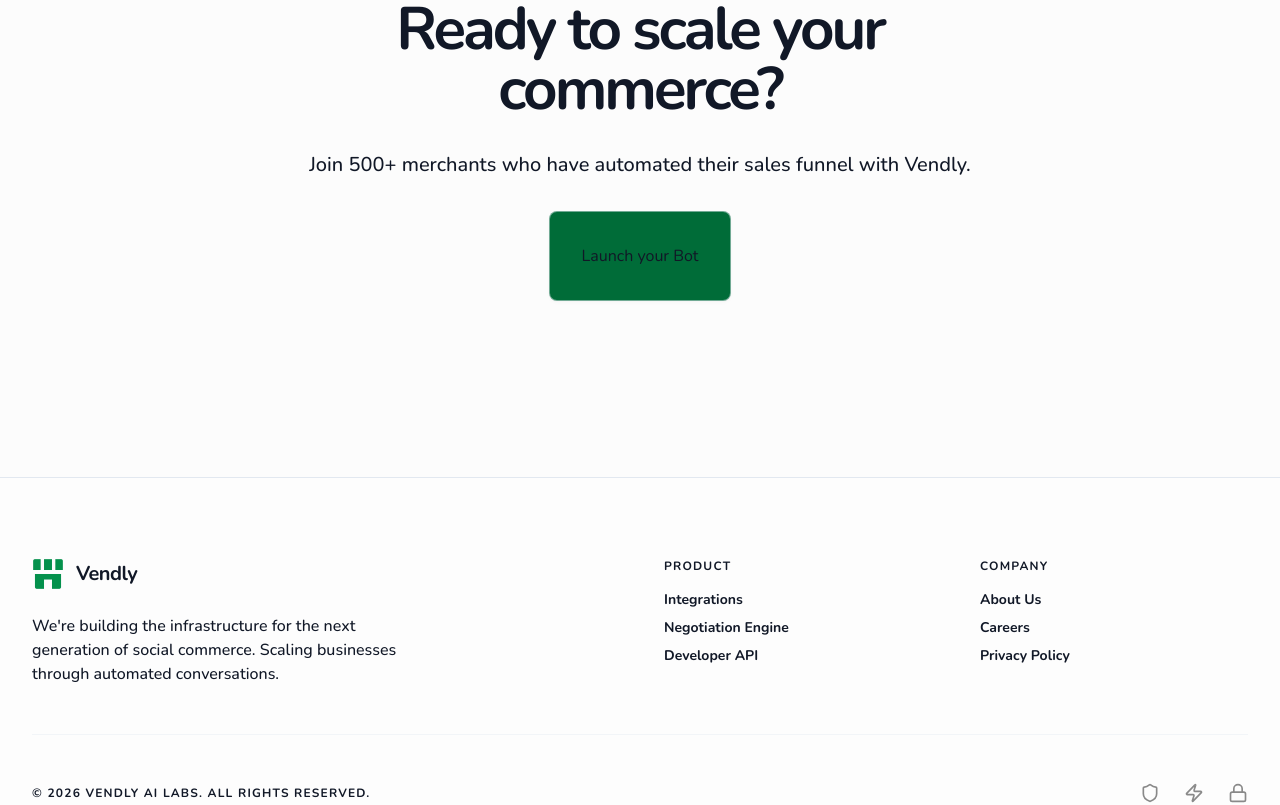
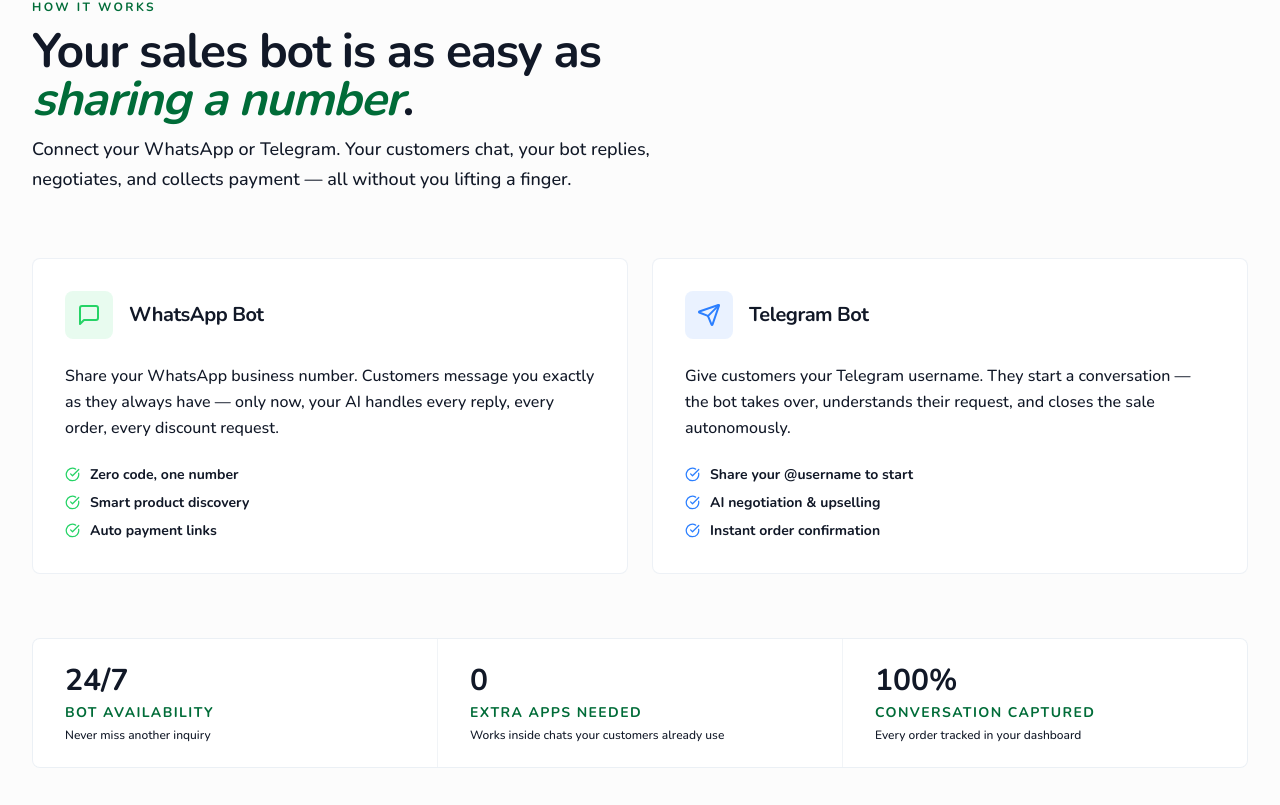
Before and after one commit to baqx/vendly, a Next.js app in the folder vendly-web/: page / in a window 1280 px wide. Shown: the part 1658-2463 px from the top of the page. Built offline with nearby package versions, Linux system fonts and the light colour scheme; no server answers.

Commit message:
cleaned up more parts of the frontend

```diff
--- a/vendly-web/app/page.tsx
+++ b/vendly-web/app/page.tsx
@@ -8,7 +8,10 @@
   BarChart3,
   Sparkles,
   CheckCircle2,
-  Lock as LucideLock
+  Lock as LucideLock,
+  MessageSquare,
+  Send,
+  CheckCircle
 } from "lucide-react";
 import { ThemeToggle } from "@/components/theme-toggle";
 
@@ -133,6 +136,87 @@
           </div>
         </section>
 
+        {/* Bot Channels Section */}
+        <section id="solutions" className="py-24 px-8 bg-background">
+          <div className="max-w-7xl mx-auto">
+            {/* Section header */}
+            <div className="max-w-2xl mb-16 space-y-3">
+              <p className="text-xs font-black uppercase tracking-[0.2em] text-primary">How It Works</p>
+              <h2 className="text-4xl md:text-5xl font-black tracking-tight">
+                Your sales bot is as easy as{" "}
+                <span className="text-primary italic">sharing a number</span>.
+              </h2>
+              <p className="text-lg text-muted-foreground font-medium leading-relaxed">
+                Connect your WhatsApp or Telegram. Your customers chat, your bot replies, negotiates, and collects payment — all without you lifting a finger.
+              </p>
+            </div>
+
+            {/* Two channel cards */}
+            <div className="grid grid-cols-1 md:grid-cols-2 gap-6 mb-16">
+              {/* WhatsApp Card */}
+              <div className="group rounded-[8px] border border-border/60 bg-card p-8 space-y-6 hover:border-[#25D366]/40 transition-colors">
+                <div className="flex items-center gap-4">
+                  <div className="w-12 h-12 rounded-[8px] bg-[#25D366]/10 flex items-center justify-center">
+                    <MessageSquare size={24} className="text-[#25D366]" />
+                  </div>
+                  <div>
+                    <h3 className="text-xl font-black tracking-tight">WhatsApp Bot</h3>
+                    </div>
+                </div>
+                <p className="text-muted-foreground font-medium leading-relaxed">
+                  Share your WhatsApp business number. Customers message you exactly as they always have — only now, your AI handles every reply, every order, every discount request.
+                </p>
+                <ul className="space-y-2">
+                  {["Zero code, one number", "Smart product discovery", "Auto payment links"].map(item => (
+                    <li key={item} className="flex items-center gap-2.5 text-sm font-bold">
+                      <CheckCircle size={15} className="text-[#25D366] shrink-0" />
+                      {item}
+                    </li>
+                  ))}
+                </ul>
+              </div>
+
+              {/* Telegram Card */}
+              <div className="group rounded-[8px] border border-border/60 bg-card p-8 space-y-6 hover:border-blue-500/40 transition-colors">
+                <div className="flex items-center gap-4">
+                  <div className="w-12 h-12 rounded-[8px] bg-blue-500/10 flex items-center justify-center">
+                    <Send size={24} className="text-blue-500" />
+                  </div>
+                  <div>
+                    <h3 className="text-xl font-black tracking-tight">Telegram Bot</h3>
+                    </div>
+                </div>
+                <p className="text-muted-foreground font-medium leading-relaxed">
+                  Give customers your Telegram username. They start a conversation — the bot takes over, understands their request, and closes the sale autonomously.
+                </p>
+                <ul className="space-y-2">
+                  {["Share your @username to start", "AI negotiation & upselling", "Instant order confirmation"].map(item => (
+                    <li key={item} className="flex items-center gap-2.5 text-sm font-bold">
+                      <CheckCircle size={15} className="text-blue-500 shrink-0" />
+                      {item}
+                    </li>
+                  ))}
+                </ul>
+              </div>
+            </div>
+
+            {/* Stat strip */}
+            <div className="grid grid-cols-1 sm:grid-cols-3 gap-px bg-border/40 rounded-[8px] overflow-hidden border border-border/40">
+              {[
+                { value: "24/7", label: "Bot availability", sub: "Never miss another inquiry" },
+                { value: "0", label: "Extra apps needed", sub: "Works inside chats your customers already use" },
+                { value: "100%", label: "Conversation captured", sub: "Every order tracked in your dashboard" },
+              ].map(stat => (
+                <div key={stat.value} className="bg-card px-8 py-6 space-y-1">
+                  <p className="text-3xl font-black text-foreground">{stat.value}</p>
+                  <p className="text-sm font-black uppercase tracking-widest text-primary">{stat.label}</p>
+                  <p className="text-xs text-muted-foreground font-medium">{stat.sub}</p>
+                </div>
+              ))}
+            </div>
+          </div>
+        </section>
+
         {/* Call to Action */}
         <section className="py-24 px-8 text-center bg-background">
           <div className="max-w-3xl mx-auto space-y-8">
@@ -141,11 +225,11 @@
             <div className="flex flex-col sm:flex-row items-center justify-center gap-4">
               <Link
                 href="/signup"
-                className="bg-primary textbg-white dark:bg-card p-8 rounded-[8px] border border-border/50 shadow-minimal flex flex-col items-start text-left transition-all hover:bg-muted/5 groupll sm:w-auto text-center"
+                className="bg-primary text-white px-10 py-5 rounded-[8px] text-lg font-bold hover:bg-secondary transition-all flex items-center justify-center gap-3 group active:scale-95"
               >
                 Launch your Bot
+                <ArrowRight size={20} className="group-hover:translate-x-1.5 transition-transform" />
               </Link>
-
             </div>
           </div>
         </section>
@@ -163,32 +247,28 @@
               We're building the infrastructure for the next generation of social commerce. Scaling businesses through automated conversations.
             </p>
           </div>
-          <div className="space-y-4">
+          {/* <div className="space-y-4">
             <h4 className="font-black uppercase tracking-widest text-xs text-foreground">Product</h4>
             <ul className="space-y-2 text-sm font-bold text-muted-foreground">
               <li><Link href="#" className="hover:text-primary transition-colors">Integrations</Link></li>
               <li><Link href="#" className="hover:text-primary transition-colors">Negotiation Engine</Link></li>
               <li><Link href="#" className="hover:text-primary transition-colors">Developer API</Link></li>
             </ul>
-          </div>
-          <div className="space-y-4">
+          </div> */}
+          {/* <div className="space-y-4">
             <h4 className="font-black uppercase tracking-widest text-xs text-foreground">Company</h4>
             <ul className="space-y-2 text-sm font-bold text-muted-foreground">
               <li><Link href="#" className="hover:text-primary transition-colors">About Us</Link></li>
               <li><Link href="#" className="hover:text-primary transition-colors">Careers</Link></li>
               <li><Link href="#" className="hover:text-primary transition-colors">Privacy Policy</Link></li>
             </ul>
-          </div>
+          </div> */}
         </div>
         <div className="max-w-7xl mx-auto pt-12 mt-12 border-t border-border/40 flex flex-col md:flex-row justify-between items-center gap-6">
           <p className="text-xs font-bold text-muted-foreground uppercase tracking-widest">
-            © 2026 Vendly AI Labs. ALL RIGHTS RESERVED.
+            © 2026 Vendly. ALL RIGHTS RESERVED. Made for Enyata 2026 Buildathon.
           </p>
-          <div className="flex gap-6 grayscale opacity-50">
-            <Shield size={20} />
-            <Zap size={20} />
-            <LucideLock size={20} />
-          </div>
+
         </div>
       </footer>
     </div>
```
